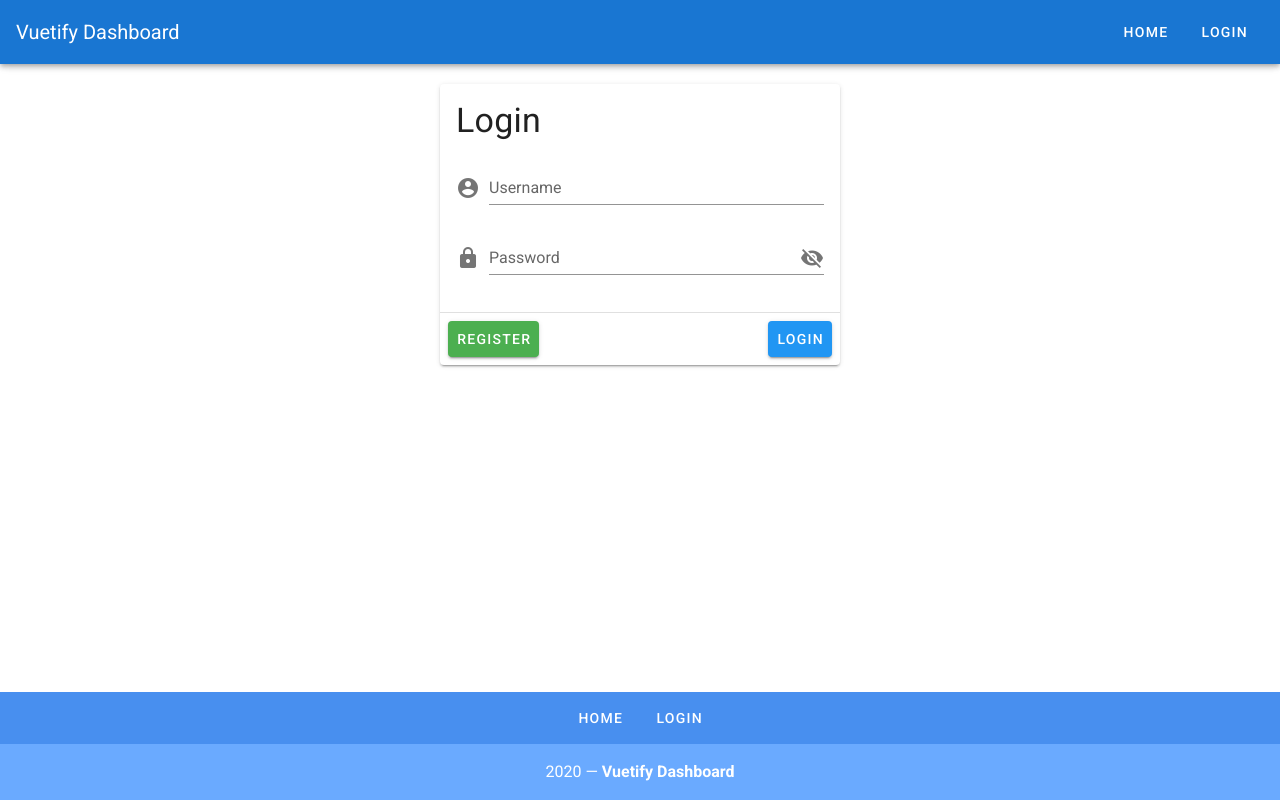
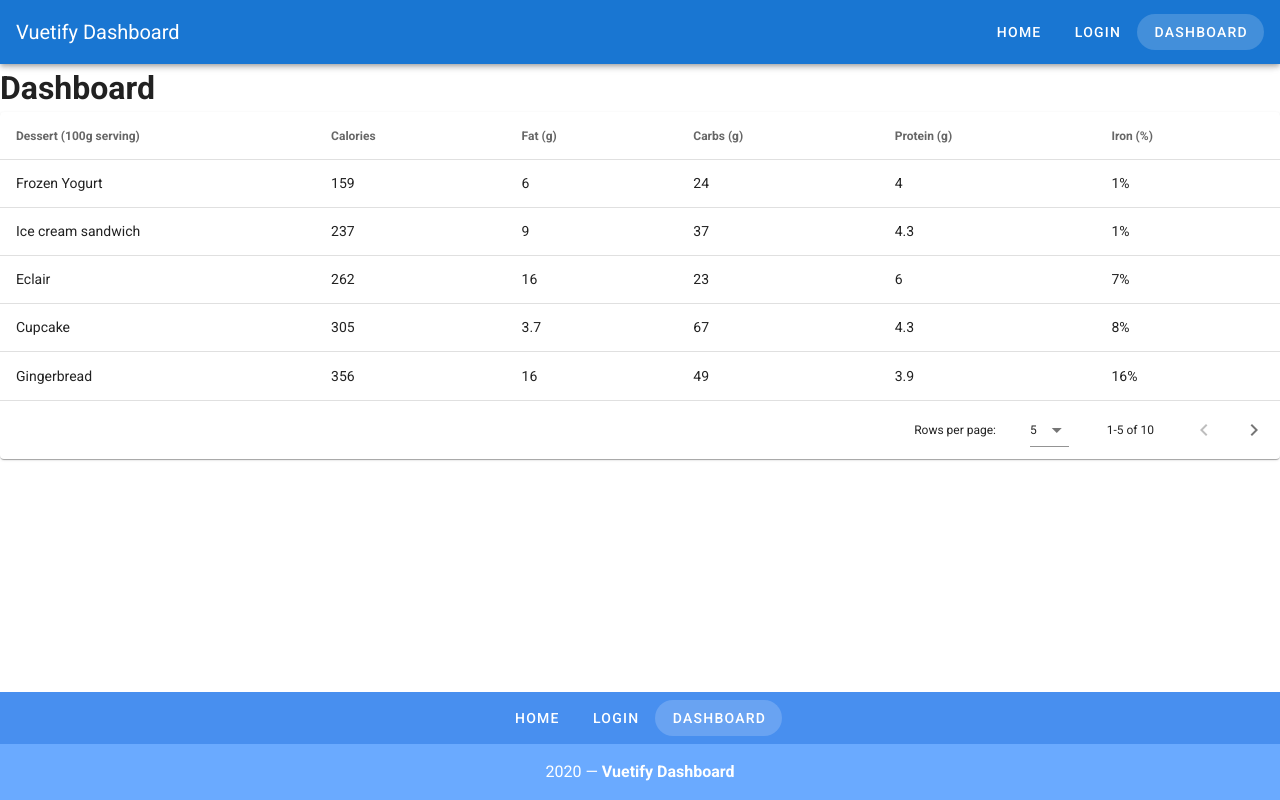
Before and after one commit to abel-masila/vuetify-dashboard, a Vue app: page /dashboard in a window 1280 px wide. Built offline with nearby package versions, Linux system fonts and the light colour scheme.

Commit message:
added dashboard link and table

```diff
--- a/package.json
+++ b/package.json
@@ -10,11 +10,13 @@
   "dependencies": {
     "core-js": "^3.6.5",
     "vue": "^2.6.11",
+    "vue-router": "^3.2.0",
     "vuetify": "^2.2.11"
   },
   "devDependencies": {
     "@vue/cli-plugin-babel": "~4.5.0",
     "@vue/cli-plugin-eslint": "~4.5.0",
+    "@vue/cli-plugin-router": "~4.5.0",
     "@vue/cli-service": "~4.5.0",
     "babel-eslint": "^10.1.0",
     "eslint": "^6.7.2",
--- a/src/App.vue
+++ b/src/App.vue
@@ -3,51 +3,33 @@
     <v-app-bar app color="primary" dark>
       <v-toolbar-title>Vuetify Dashboard</v-toolbar-title>
       <v-spacer></v-spacer>
-      <v-btn text rounded>Home</v-btn>
-      <v-btn text rounded>Login</v-btn>
+      <v-btn
+        v-for="link in links"
+        text
+        rounded
+        :to="link.url"
+        :key="`${link.label}-appbar`"
+      >
+        {{ link.label }}
+      </v-btn>
     </v-app-bar>
-    <!-- Login Module -->
+
     <v-main>
-      <v-card width="400" class="mx-auto mt-5">
-        <v-card-title>
-          <h1 class="display-1">Login</h1>
-        </v-card-title>
-        <v-card-text>
-          <v-form>
-            <v-text-field label="Username" prepend-icon="mdi-account-circle" />
-            <v-text-field
-              :type="showPassword ? 'text' : 'password'"
-              label="Password"
-              prepend-icon="mdi-lock"
-              :append-icon="showPassword ? 'mdi-eye' : 'mdi-eye-off'"
-              @click:append="showPassword = !showPassword"
-            />
-          </v-form>
-        </v-card-text>
-        <v-divider></v-divider>
-        <v-card-actions>
-          <v-btn color="success">
-            Register
-          </v-btn>
-          <v-spacer></v-spacer>
-          <v-btn color="info">
-            Login
-          </v-btn>
-        </v-card-actions>
-      </v-card>
+      <router-view></router-view>
     </v-main>
 
     <v-footer color="primary lighten-1" padless>
       <v-row justify="center" no-gutters>
         <v-btn
           v-for="link in links"
-          :key="link"
+          :key="`${link.label}-footer`"
           color="white"
           text
           rounded
           class="my-2"
+          :to="link.url"
         >
-          {{ link }}
+          {{ link.label }}
         </v-btn>
         <v-col class="primary lighten-2 py-4 text-center white--text" cols="12">
           {{ new Date().getFullYear() }} — <strong>Vuetify Dashboard</strong>
@@ -64,7 +46,20 @@
   data: () => {
     return {
       showPassword: false,
-      links: ["Home", "Login"],
+      links: [
+        {
+          label: "Home",
+          url: "/",
+        },
+        {
+          label: "Login",
+          url: "/login",
+        },
+        {
+          label: "Dashboard",
+          url: "/dashboard",
+        },
+      ],
     };
   },
 };
--- a/src/main.js
+++ b/src/main.js
@@ -1,10 +1,12 @@
 import Vue from 'vue'
 import App from './App.vue'
 import vuetify from './plugins/vuetify';
+import router from './router'
 
 Vue.config.productionTip = false
 
 new Vue({
   vuetify,
+  router,
   render: h => h(App)
 }).$mount('#app')
--- /dev/null
+++ b/src/router/index.js
@@ -0,0 +1,33 @@
+import Vue from "vue";
+import VueRouter from "vue-router";
+import Home from "../views/Home.vue";
+
+Vue.use(VueRouter);
+
+const routes = [
+  {
+    path: "/",
+    name: "Home",
+    component: Home,
+  },
+  {
+    path: "/login",
+    name: "Login",
+    component: () =>
+      import(/* webpackChunkName: "about" */ "../views/Login.vue"),
+  },
+  {
+    path: "/dashboard",
+    name: "dashboard",
+    component: () =>
+      import(/* webpackChunkName: "about" */ "../views/Dashboard.vue"),
+  },
+];
+
+const router = new VueRouter({
+  mode: "history",
+  base: process.env.BASE_URL,
+  routes,
+});
+
+export default router;
--- /dev/null
+++ b/src/views/Dashboard.vue
@@ -0,0 +1,135 @@
+<template>
+  <div>
+    <h1>Dashboard</h1>
+    <v-data-table
+      :headers="headers"
+      :items="desserts"
+      :items-per-page="5"
+      class="elevation-1"
+      @click:row="selectRow"
+    ></v-data-table>
+    <v-snackbar v-model="snackbar">
+      You have selected {{ currentItem }}
+
+      <template v-slot:action="{ attrs }">
+        <v-btn color="pink" text v-bind="attrs" @click="snackbar = false">
+          Close
+        </v-btn>
+      </template>
+    </v-snackbar>
+  </div>
+</template>
+
+<script>
+export default {
+  data() {
+    return {
+      snackbar: false,
+      currentItem: "",
+      headers: [
+        {
+          text: "Dessert (100g serving)",
+          align: "start",
+          sortable: false,
+          value: "name",
+        },
+        { text: "Calories", value: "calories" },
+        { text: "Fat (g)", value: "fat" },
+        { text: "Carbs (g)", value: "carbs" },
+        { text: "Protein (g)", value: "protein" },
+        { text: "Iron (%)", value: "iron" },
+      ],
+      desserts: [
+        {
+          name: "Frozen Yogurt",
+          calories: 159,
+          fat: 6.0,
+          carbs: 24,
+          protein: 4.0,
+          iron: "1%",
+        },
+        {
+          name: "Ice cream sandwich",
+          calories: 237,
+          fat: 9.0,
+          carbs: 37,
+          protein: 4.3,
+          iron: "1%",
+        },
+        {
+          name: "Eclair",
+          calories: 262,
+          fat: 16.0,
+          carbs: 23,
+          protein: 6.0,
+          iron: "7%",
+        },
+        {
+          name: "Cupcake",
+          calories: 305,
+          fat: 3.7,
+          carbs: 67,
+          protein: 4.3,
+          iron: "8%",
+        },
+        {
+          name: "Gingerbread",
+          calories: 356,
+          fat: 16.0,
+          carbs: 49,
+          protein: 3.9,
+          iron: "16%",
+        },
+        {
+          name: "Jelly bean",
+          calories: 375,
+          fat: 0.0,
+          carbs: 94,
+          protein: 0.0,
+          iron: "0%",
+        },
+        {
+          name: "Lollipop",
+          calories: 392,
+          fat: 0.2,
+          carbs: 98,
+          protein: 0,
+          iron: "2%",
+        },
+        {
+          name: "Honeycomb",
+          calories: 408,
+          fat: 3.2,
+          carbs: 87,
+          protein: 6.5,
+          iron: "45%",
+        },
+        {
+          name: "Donut",
+          calories: 452,
+          fat: 25.0,
+          carbs: 51,
+          protein: 4.9,
+          iron: "22%",
+        },
+        {
+          name: "KitKat",
+          calories: 518,
+          fat: 26.0,
+          carbs: 65,
+          protein: 7,
+          iron: "6%",
+        },
+      ],
+    };
+  },
+  methods: {
+    selectRow(event) {
+      this.snackbar = true;
+      this.currentItem = event.name;
+    },
+  },
+};
+</script>
+
+<style></style>
--- /dev/null
+++ b/src/views/Home.vue
@@ -0,0 +1,17 @@
+<template>
+  <div class="home">
+    <HelloWorld msg="Welcome to Your Vue.js App" />
+  </div>
+</template>
+
+<script>
+// @ is an alias to /src
+import HelloWorld from "@/components/HelloWorld.vue";
+
+export default {
+  name: "Home",
+  components: {
+    HelloWorld,
+  },
+};
+</script>
--- /dev/null
+++ b/src/views/Login.vue
@@ -0,0 +1,41 @@
+<template>
+  <v-card width="400" class="mx-auto mt-5">
+    <v-card-title>
+      <h1 class="display-1">Login</h1>
+    </v-card-title>
+    <v-card-text>
+      <v-form>
+        <v-text-field label="Username" prepend-icon="mdi-account-circle" />
+        <v-text-field
+          :type="showPassword ? 'text' : 'password'"
+          label="Password"
+          prepend-icon="mdi-lock"
+          :append-icon="showPassword ? 'mdi-eye' : 'mdi-eye-off'"
+          @click:append="showPassword = !showPassword"
+        />
+      </v-form>
+    </v-card-text>
+    <v-divider></v-divider>
+    <v-card-actions>
+      <v-btn color="success">
+        Register
+      </v-btn>
+      <v-spacer></v-spacer>
+      <v-btn color="info">
+        Login
+      </v-btn>
+    </v-card-actions>
+  </v-card>
+</template>
+
+<script>
+export default {
+  name: "login",
+
+  data: () => {
+    return {
+      showPassword: false,
+    };
+  },
+};
+</script>
```
Also changed, not shown: 1 other file (tests, documents, lock files or other folders).
